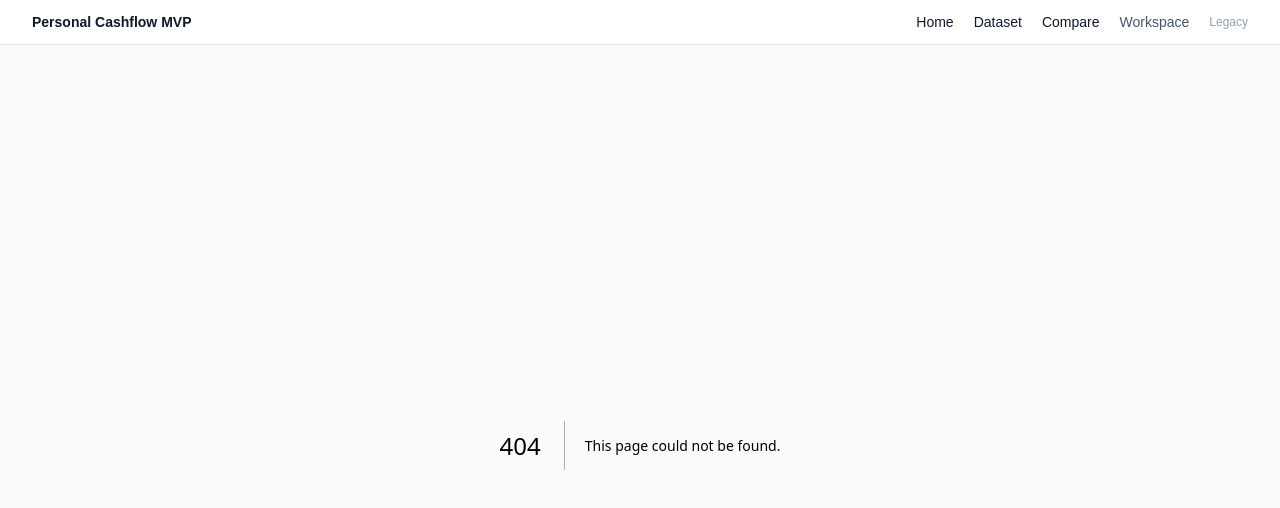
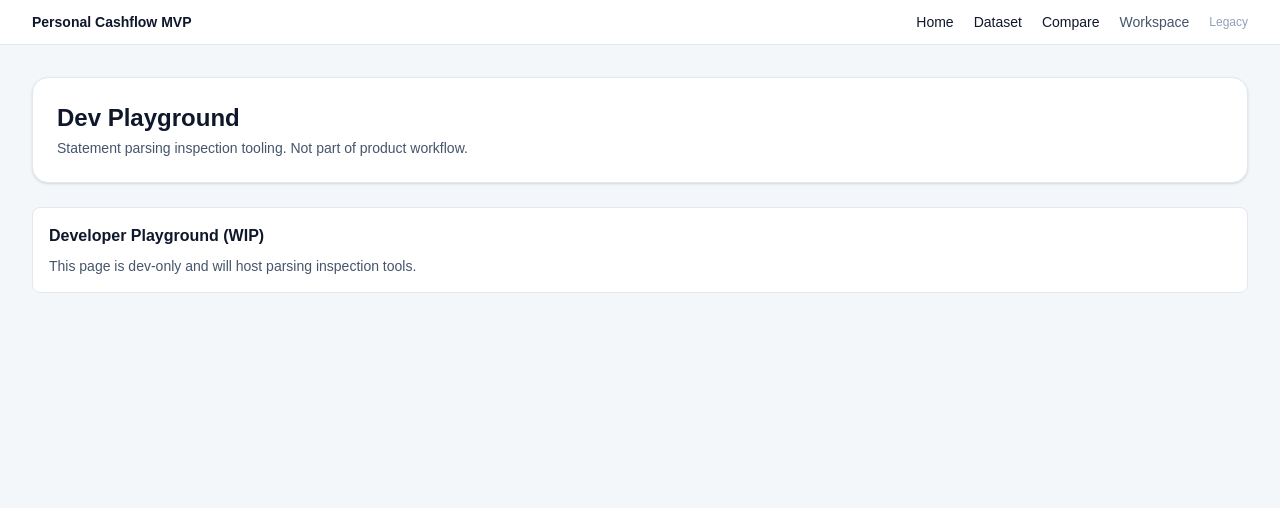
Before and after one commit to gannnnnnnnnnnnnn/mvp1, a Next.js app: page /dev/playground in a window 1280 px wide. Before the commit this address had no page. Shown: the top 508 px of the page. Built offline with nearby package versions, Linux system fonts and the light colour scheme.

Commit message:
dev: add devOnly guard helper + route skeleton blocked in prod

```diff
--- /dev/null
+++ b/app/dev/playground/PlaygroundClient.tsx
@@ -0,0 +1,14 @@
+"use client";
+
+export default function PlaygroundClient() {
+  return (
+    <section className="space-y-2 rounded-lg border border-slate-200 bg-white p-4">
+      <h2 className="text-base font-semibold text-slate-900">
+        Developer Playground (WIP)
+      </h2>
+      <p className="text-sm text-slate-600">
+        This page is dev-only and will host parsing inspection tools.
+      </p>
+    </section>
+  );
+}
--- /dev/null
+++ b/app/dev/playground/page.tsx
@@ -0,0 +1,20 @@
+import PlaygroundClient from "@/app/dev/playground/PlaygroundClient";
+import { assertDevOnlyPage } from "@/lib/devOnly";
+
+export default function DevPlaygroundPage() {
+  assertDevOnlyPage();
+
+  return (
+    <main className="min-h-screen bg-slate-100/60 px-6 py-6 sm:px-8 sm:py-8">
+      <div className="mx-auto max-w-[1280px] space-y-6">
+        <header className="rounded-2xl border border-slate-200 bg-white p-6 shadow-sm">
+          <h1 className="text-2xl font-semibold text-slate-900">Dev Playground</h1>
+          <p className="mt-1 text-sm text-slate-600">
+            Statement parsing inspection tooling. Not part of product workflow.
+          </p>
+        </header>
+        <PlaygroundClient />
+      </div>
+    </main>
+  );
+}
--- /dev/null
+++ b/lib/devOnly.ts
@@ -0,0 +1,23 @@
+import { NextResponse } from "next/server";
+import { notFound } from "next/navigation";
+
+export function isDevRuntime() {
+  return process.env.NODE_ENV !== "production";
+}
+
+export function assertDevOnlyPage() {
+  if (!isDevRuntime()) {
+    notFound();
+  }
+}
+
+export function rejectIfProdApi() {
+  if (isDevRuntime()) return null;
+  return NextResponse.json(
+    {
+      ok: false,
+      error: { code: "NOT_FOUND", message: "Dev-only endpoint." },
+    },
+    { status: 404 }
+  );
+}
```
